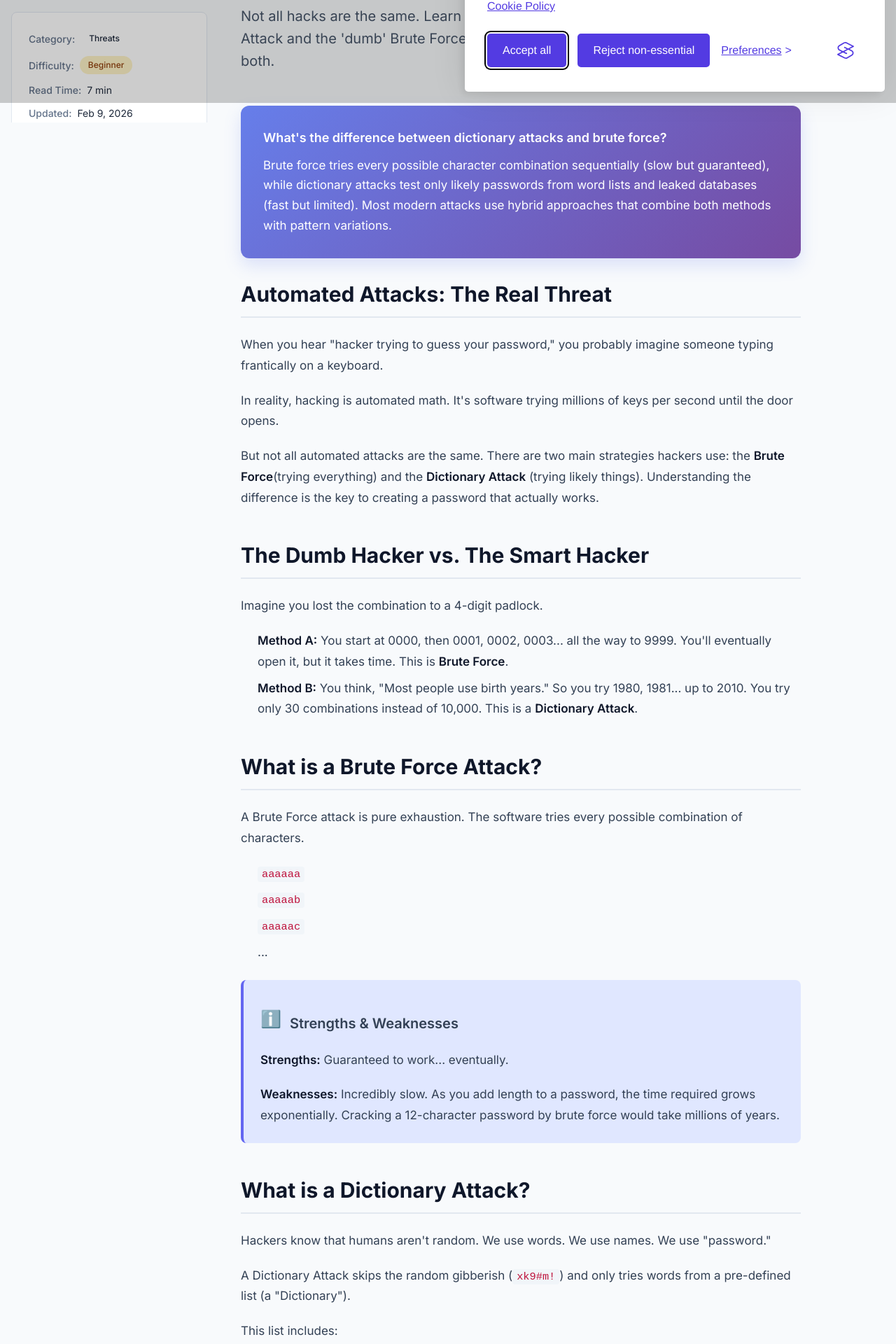
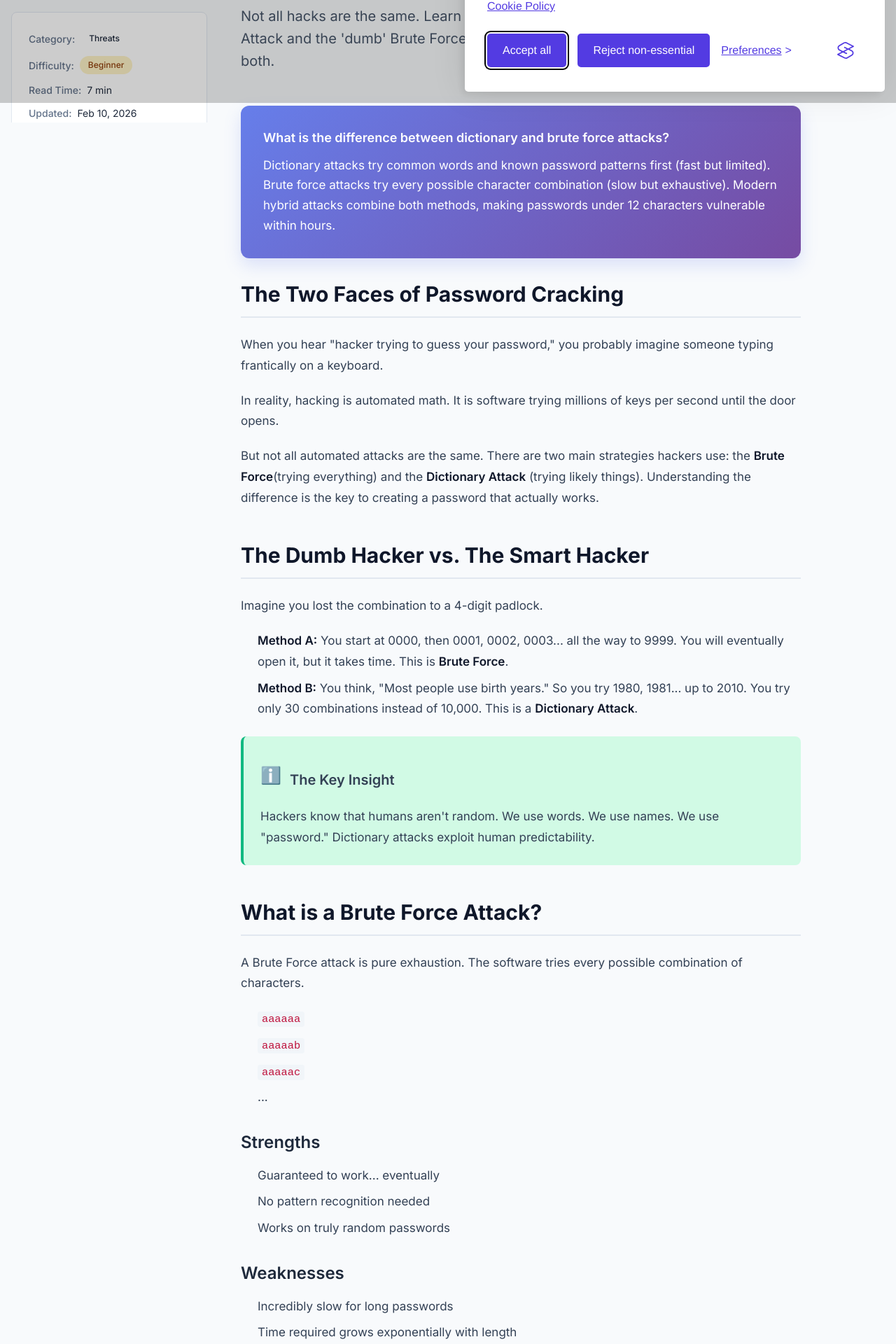
Before and after one commit to atypicvoyage-droid/dynamicpassgen-redesign, a Next.js app: page /guides/dictionary-attack-vs-brute-force in a window 1280 px wide. Shown: the part 653-2573 px from the top of the page at 70% size. Built offline with nearby package versions, Linux system fonts and the light colour scheme; no server answers.

Commit message:
feat: Add dictionary-attack-vs-brute-force guide (Batch 2 - 2/5)

```diff
--- a/app/guides/dictionary-attack-vs-brute-force/metadata.js
+++ b/app/guides/dictionary-attack-vs-brute-force/metadata.js
@@ -1,17 +1,18 @@
 export const metadata = {
   title: 'Dictionary Attacks vs. Brute Force: Understanding the Difference',
-  description: "Not all hacks are the same. Learn the difference between the 'smart' Dictionary Attack and the 'dumb' Brute Force attack—and how to build a password that beats both.",
+  description: 'Not all hacks are the same. Learn the difference between the smart Dictionary Attack and the dumb Brute Force attack—and how to build a password that beats both.',
+  keywords: 'dictionary attack vs brute force, rainbow tables, hybrid attack, password cracking methods, cyber security basics',
   author: 'DynamicPassGen Security Team',
-  published: '2025-11-05',
-  updated: '2026-02-09',
   category: 'threats',
   difficulty: 'Beginner',
-  readTime: 7,
+  readTime: '7',
+  published: '2025-11-05',
+  updated: '2026-02-10',
   image: '/images/guides/dictionary-vs-brute-force-hero.jpg',
-  keywords: 'dictionary attack vs brute force, rainbow tables, hybrid attack, password cracking methods, cyber security basics'
+  slug: 'dictionary-attack-vs-brute-force'
 }
 
-export async function generateMetadata() {
+export function generateMetadata() {
   return {
     title: `${metadata.title} | DynamicPassGen - Secure Password Tools`,
     description: metadata.description,
@@ -23,14 +24,18 @@ export async function generateMetadata() {
       type: 'article',
       publishedTime: metadata.published,
       modifiedTime: metadata.updated,
-      authors: [metadata.author],
-      images: [metadata.image],
+      images: [{
+        url: `https://dynamicpassgen.com${metadata.image}`,
+        width: 1200,
+        height: 630,
+        alt: metadata.title
+      }]
     },
     twitter: {
       card: 'summary_large_image',
       title: metadata.title,
       description: metadata.description,
-      images: [metadata.image],
-    },
+      images: [`https://dynamicpassgen.com${metadata.image}`]
+    }
   }
 }
--- a/app/guides/dictionary-attack-vs-brute-force/page.js
+++ b/app/guides/dictionary-attack-vs-brute-force/page.js
@@ -5,7 +5,8 @@ import {
   H2,
   H3,
   AnswerBlock,
-  CalloutBox
+  CalloutBox,
+  ComparisonTable
 } from '@/components/guides/guide-blocks'
 import { metadata } from './metadata'
 import Link from 'next/link'
@@ -24,19 +25,19 @@ export default function DictionaryVsBruteForceGuide() {
         image={metadata.image}
       />
 
-      <AnswerBlock question="What's the difference between dictionary attacks and brute force?">
-        Brute force tries every possible character combination sequentially (slow but guaranteed), while dictionary attacks test only likely passwords from word lists and leaked databases (fast but limited). Most modern attacks use hybrid approaches that combine both methods with pattern variations.
+      <AnswerBlock question="What is the difference between dictionary and brute force attacks?">
+        Dictionary attacks try common words and known password patterns first (fast but limited). Brute force attacks try every possible character combination (slow but exhaustive). Modern hybrid attacks combine both methods, making passwords under 12 characters vulnerable within hours.
       </AnswerBlock>
 
       <Section id="introduction">
-        <H2>Automated Attacks: The Real Threat</H2>
+        <H2>The Two Faces of Password Cracking</H2>
 
         <p>
           When you hear "hacker trying to guess your password," you probably imagine someone typing frantically on a keyboard.
         </p>
 
         <p>
-          In reality, hacking is automated math. It's software trying millions of keys per second until the door opens.
+          In reality, hacking is automated math. It is software trying millions of keys per second until the door opens.
         </p>
 
         <p>
@@ -54,11 +55,22 @@ export default function DictionaryVsBruteForceGuide() {
         </p>
 
         <ul>
-          <li><strong>Method A:</strong> You start at 0000, then 0001, 0002, 0003... all the way to 9999. You'll eventually
-              open it, but it takes time. This is <strong>Brute Force</strong>.</li>
-          <li><strong>Method B:</strong> You think, "Most people use birth years." So you try 1980, 1981... up to 2010.
-              You try only 30 combinations instead of 10,000. This is a <strong>Dictionary Attack</strong>.</li>
+          <li>
+            <strong>Method A:</strong> You start at 0000, then 0001, 0002, 0003... all the way to 9999.
+            You will eventually open it, but it takes time. This is <strong>Brute Force</strong>.
+          </li>
+          <li>
+            <strong>Method B:</strong> You think, "Most people use birth years." So you try 1980, 1981... up to 2010.
+            You try only 30 combinations instead of 10,000. This is a <strong>Dictionary Attack</strong>.
+          </li>
         </ul>
+
+        <CalloutBox type="info" title="The Key Insight">
+          <p>
+            Hackers know that humans aren't random. We use words. We use names. We use "password."
+            Dictionary attacks exploit human predictability.
+          </p>
+        </CalloutBox>
       </Section>
 
       <Section id="brute-force">
@@ -75,13 +87,24 @@ export default function DictionaryVsBruteForceGuide() {
           <li>...</li>
         </ul>
 
-        <CalloutBox type="info" title="Strengths & Weaknesses">
+        <H3>Strengths</H3>
+        <ul>
+          <li>Guaranteed to work... eventually</li>
+          <li>No pattern recognition needed</li>
+          <li>Works on truly random passwords</li>
+        </ul>
+
+        <H3>Weaknesses</H3>
+        <ul>
+          <li>Incredibly slow for long passwords</li>
+          <li>Time required grows exponentially with length</li>
+          <li>A 12-character password takes millions of years to crack</li>
+        </ul>
+
+        <CalloutBox type="success" title="Length is Your Shield">
           <p>
-            <strong>Strengths:</strong> Guaranteed to work... eventually.
-          </p>
-          <p>
-            <strong>Weaknesses:</strong> Incredibly slow. As you add length to a password, the time required grows exponentially.
-            Cracking a 12-character password by brute force would take millions of years.
+            As you add length to a password, the time required grows exponentially. Cracking a 12-character password
+            by brute force would take millions of years with current technology.
           </p>
         </CalloutBox>
       </Section>
@@ -94,44 +117,50 @@ export default function DictionaryVsBruteForceGuide() {
         </p>
 
         <p>
-          A Dictionary Attack skips the random gibberish (<code>xk9#m!</code>) and only tries words from a pre-defined
-          list (a "Dictionary").
+          A Dictionary Attack skips the random gibberish (<code>xk9#m!</code>) and only tries words from a
+          pre-defined list (a "Dictionary").
         </p>
 
-        <p>
-          This list includes:
-        </p>
+        <H3>What's in the Dictionary?</H3>
         <ul>
           <li>Every word in the English language</li>
           <li>Popular passwords (<code>123456</code>, <code>password</code>, <code>qwerty</code>)</li>
           <li>Pop culture terms (<code>Superman</code>, <code>StarWars</code>)</li>
           <li>Leaked passwords from other breaches</li>
+          <li>Common names and dates</li>
+        </ul>
+
+        <H3>Strengths</H3>
+        <ul>
+          <li>Incredibly fast—can guess millions of "likely" passwords in seconds</li>
+          <li>High success rate against human-created passwords</li>
+          <li>Constantly updated with new leaked passwords</li>
+        </ul>
+
+        <H3>Weaknesses</H3>
+        <ul>
+          <li>Fails if your password isn't on the list</li>
+          <li>Cannot crack truly random passwords</li>
         </ul>
 
         <CalloutBox type="warning" title="The Leetspeak Myth">
           <p>
-            Think <code>P@ssw0rd</code> beats a dictionary attack? It doesn't. Hacking tools have "Rule Sets" that
-            automatically swap <code>a → @</code>, <code>s → $</code>, and <code>o → 0</code>. To a hacker,
-            <code>Password</code> and <code>P@$$w0rd</code> are effectively the same word.
+            Think <code>P@ssw0rd</code> beats a dictionary attack? It doesn't. Hacking tools have "Rule Sets"
+            that automatically swap <code>a → @</code>, <code>s → $</code>, and <code>o → 0</code>.
+            To a hacker, <code>Password</code> and <code>P@$$w0rd</code> are effectively the same word.
           </p>
         </CalloutBox>
-
-        <p>
-          <strong>Strengths:</strong> Incredibly fast. It can guess millions of "likely" passwords in seconds.
-        </p>
-        <p>
-          <strong>Weaknesses:</strong> Fails if your password isn't on the list.
-        </p>
       </Section>
 
       <Section id="hybrid-attack">
         <H2>The Hybrid Attack (The Real Danger)</H2>
 
         <p>
-          Modern tools combine both methods. They start with a Dictionary Attack ("smart guessing"). If that fails,
-          they append brute-force suffixes.
+          Modern tools combine both methods. They start with a Dictionary Attack ("smart guessing").
+          If that fails, they append brute-force suffixes.
         </p>
 
+        <p>Example attack sequence:</p>
         <ul>
           <li>Try: <code>Summer</code> (Dictionary)</li>
           <li>Try: <code>Summer1</code> (Hybrid)</li>
@@ -143,6 +172,25 @@ export default function DictionaryVsBruteForceGuide() {
         <p>
           This catches the vast majority of corporate passwords like <code>CompanyName2024!</code>.
         </p>
+
+        <ComparisonTable
+          title="Attack Method Comparison"
+          headers={['Attack Type', 'Speed', 'Success Rate', 'Defense']}
+          data={[
+            {
+              old: 'Dictionary',
+              new: 'Very Fast::High (90%)::Use random words or gibberish'
+            },
+            {
+              old: 'Brute Force',
+              new: 'Very Slow::100% (given enough time)::Use 12+ characters'
+            },
+            {
+              old: 'Hybrid',
+              new: 'Fast::Very High (95%)::Avoid word + number patterns'
+            }
+          ]}
+        />
       </Section>
 
       <Section id="defense">
@@ -153,18 +201,20 @@ export default function DictionaryVsBruteForceGuide() {
         </p>
 
         <H3>1. Beat the Dictionary</H3>
-        <p>
-          Use words that aren't related (Passphrase) or use total gibberish (Password Manager). The phrase
-          <code>correct-horse-battery-staple</code> isn't in a dictionary because "correcthorsebatterystaple"
-          isn't a word.
-        </p>
+        <ul>
+          <li>Use words that aren't related (Passphrase like <code>correct-horse-battery-staple</code>)</li>
+          <li>Or use total gibberish (Password Manager generated)</li>
+          <li>Avoid common substitutions (<code>@</code> for <code>a</code>, <code>3</code> for <code>e</code>)</li>
+        </ul>
 
         <H3>2. Beat Brute Force</H3>
-        <p>
-          Make it long. A 15-character password is mathematically too expensive to brute force.
-        </p>
+        <ul>
+          <li>Make it long—15+ characters minimum</li>
+          <li>Each character multiplies the time required exponentially</li>
+          <li>A 15-character password is mathematically too expensive to brute force</li>
+        </ul>
 
-        <CalloutBox type="tip" title="Best Practices">
+        <CalloutBox type="tip" title="Quick Defense Tips">
           <ul>
             <li><strong>Avoid common patterns:</strong> Don't use seasons ("Summer"), months ("July"), or years ("2025")</li>
             <li><strong>Don't reuse passwords:</strong> If your password leaks in one breach, it gets added to the "Dictionary" for everyone else</li>
@@ -178,19 +228,20 @@ export default function DictionaryVsBruteForceGuide() {
 
         <H3>Is my name a weak password?</H3>
         <p>
-          Yes. Names, sports teams, and cities are the first things checked in a dictionary attack. Even
-          <code>Michael123</code> is incredibly weak.
+          Yes. Names, sports teams, and cities are the first things checked in a dictionary attack.
+          Even <code>Michael123</code> is incredibly weak.
         </p>
 
         <H3>Does substituting letters protect me?</H3>
         <p>
-          No. Swapping 'a' for '@' or 'e' for '3' (Leetspeak) is widely known. Dictionary scripts automatically test
-          these variations (e.g., <code>P@ssw0rd</code>).
+          No. Swapping 'a' for '@' or 'e' for '3' (Leetspeak) is widely known. Dictionary scripts automatically
+          test these variations (e.g., <code>P@ssw0rd</code>).
         </p>
 
         <H3>Do hackers do this manually?</H3>
         <p>
-          Never. They use tools like John the Ripper or Hashcat that automate the process, running millions of attempts per second.
+          Never. They use tools like John the Ripper or Hashcat that automate the process, running millions
+          of attempts per second.
         </p>
       </Section>
 
@@ -198,22 +249,24 @@ export default function DictionaryVsBruteForceGuide() {
         <H2>The Bottom Line</H2>
 
         <p>
-          If your password is a single word found in the dictionary (even with a number at the end), you're vulnerable
-          to a dictionary attack. It takes seconds to crack.
+          If your password is a single word found in the dictionary (even with a number at the end),
+          you are vulnerable to a dictionary attack. It takes seconds to crack.
         </p>
 
         <p>
-          If your password is short (under 8 chars), you're vulnerable to brute force. It takes minutes to crack.
+          If your password is short (under 8 chars), you are vulnerable to brute force. It takes minutes to crack.
         </p>
 
-        <p>
-          The sweet spot? <strong>12+ characters</strong> that <strong>don't form a predictable sentence</strong>.
-          That puts you out of reach of both the smart hacker and the dumb one.
-        </p>
+        <CalloutBox type="success" title="The Sweet Spot">
+          <p>
+            <strong>12+ characters</strong> that <strong>don't form a predictable sentence</strong>.
+            That puts you out of reach of both the smart hacker and the dumb one.
+          </p>
+        </CalloutBox>
 
         <p>
-          <strong>Create uncrackable passwords:</strong> Use our{' '}
-          <Link href="/">Dynamic Password Generator</Link> with built-in entropy analysis.
+          Ready to create passwords that defeat both attacks? Use our <Link href="/">Password Generator</Link> to
+          create truly random, dictionary-proof credentials.
         </p>
       </Section>
     </StandardGuide>
```
